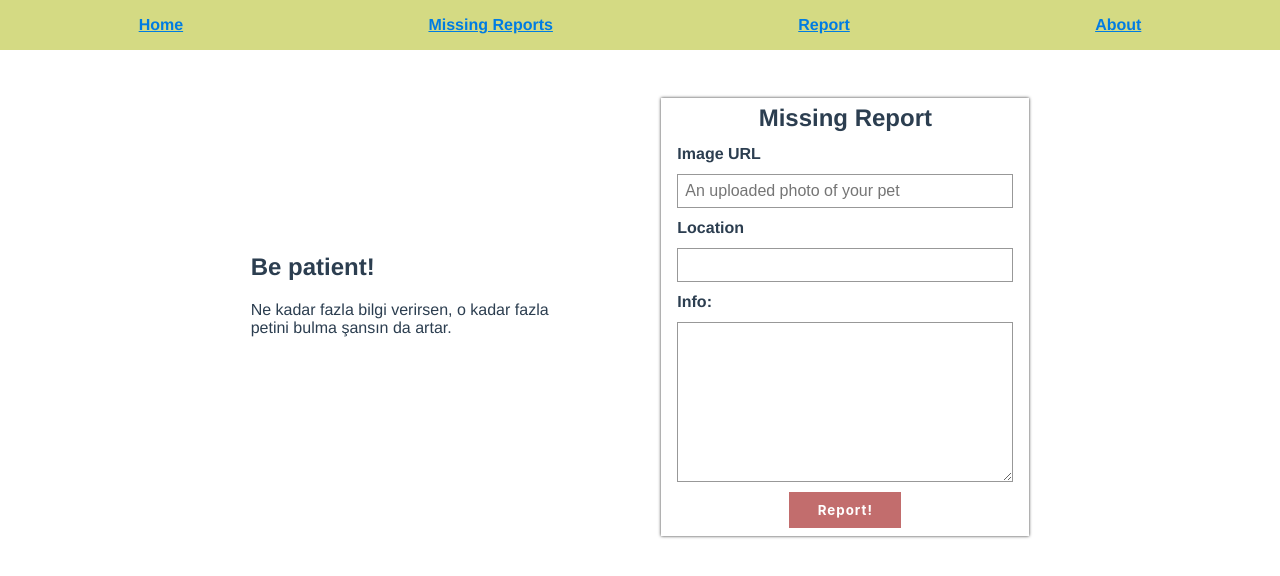
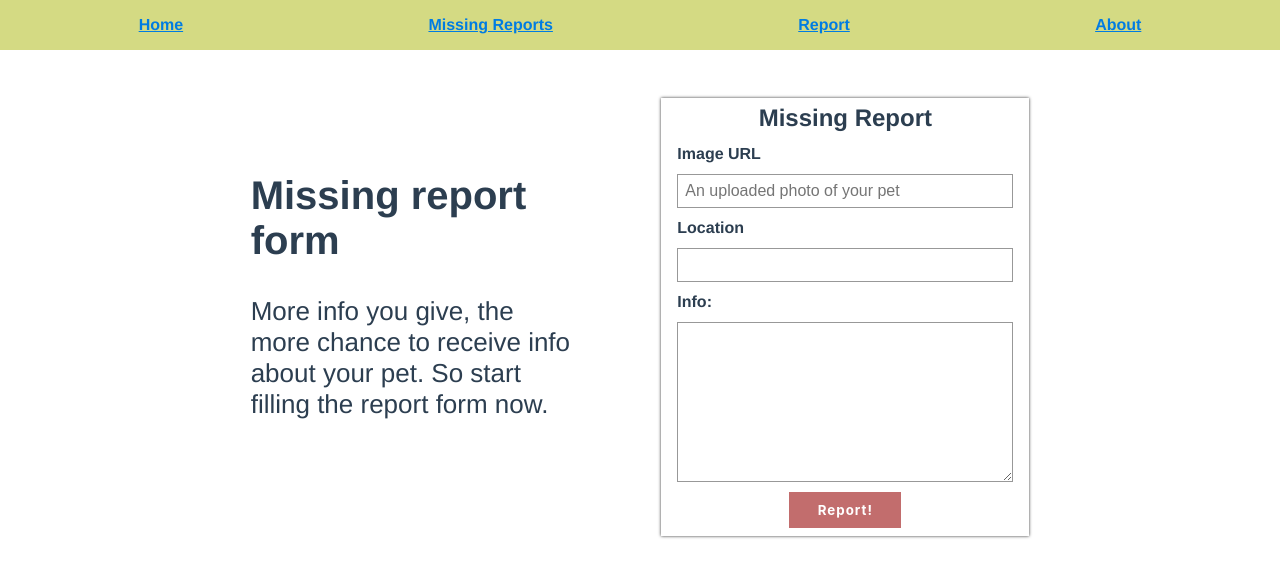
Before and after one commit to acyadigar/missing-reports, a Vue app in the folder frontend/: page /report in a window 1280 px wide. Shown: the top 576 px of the page. Built offline with nearby package versions, Linux system fonts and the light colour scheme; no server answers.

Commit message:
form handlers

```diff
--- a/frontend/src/views/Auth.vue
+++ b/frontend/src/views/Auth.vue
@@ -7,7 +7,8 @@ export default {
       errors : [],
       user: {},
       isSaving: false,
-      registering: true
+      registering: true,
+      error: false
     }
   },
   computed:{
@@ -28,13 +29,17 @@ export default {
       this.registering = !this.registering
     },
     checkForm(){
+      this.errors = []
       if (!this.user.username){
-        this.errors.push('Username is required!')
+        this.errors.push('Username not valid!')
+        this.error = true
       }
       if (!this.user.password || this.user.password.length < 6){
+        this.error = true
         this.errors.push('Password not valid!')
       }
       if (!this.errors.length) {
+        this.error = false
         this.sendForm()
       }
     }
@@ -48,7 +53,7 @@ export default {
       .ban-info
         h1 petbook
         p Get your account and start sharing informations to get back your pet as quick as possible.
-    .loginForm
+    .loginForm(:class='{error: error}')
       input(type='text' placeholder='username' v-model='user.username')
       input(type='password' placeholder='password' v-model='user.password')
       button(v-if='registering' :disabled='isSaving' @click='checkForm') Register
@@ -85,6 +90,7 @@ export default {
   padding: 2rem;
   width: 20rem;
   margin: 0 10px;
+  position: relative;
 }
 input{
   padding: 7px;
@@ -107,6 +113,7 @@ button{
   font-family: -apple-system, BlinkMacSystemFont, 'Segoe UI', Roboto, Oxygen, Ubuntu, Cantarell, 'Open Sans', 'Helvetica Neue', sans-serif;
   letter-spacing: 1px;
   cursor: pointer;
+  outline: border;
 }
 button:hover{
   opacity: 0.8;
@@ -118,6 +125,9 @@ a{
   cursor: pointer;
   user-select: none;
   font-weight: bold;
+}
+.error{
+  box-shadow: 0 0 10px red;
 }
 .banner{
   text-align: center;
--- a/frontend/src/views/Report.vue
+++ b/frontend/src/views/Report.vue
@@ -21,6 +21,7 @@ export default {
       this.isSaving = false
     },
     checkForm(){
+      this.errors = []
       if(!this.user.username){
         return this.errors.push('Need to login!')
       }
@@ -45,8 +46,8 @@ export default {
   .main
     .container
       .info
-        h2 Be patient!
-        p Ne kadar fazla bilgi verirsen, o kadar fazla petini bulma şansın da artar.
+        h2 Missing report form
+        p More info you give, the more chance to receive info about your pet. So start filling the report form now.
         .errors(v-if='errors.length')
           ul
             li(v-for='error in errors') {{error}}
@@ -70,6 +71,12 @@ export default {
 }
 .info{
   width: 20rem;
+}
+.info h2{
+  font-size: 40px;
+}
+.info p{
+  font-size: 26px;
 }
 .reportForm{
   display: flex;
@@ -104,6 +111,7 @@ button{
   font-family: -apple-system, BlinkMacSystemFont, 'Segoe UI', Roboto, Oxygen, Ubuntu, Cantarell, 'Open Sans', 'Helvetica Neue', sans-serif;
   letter-spacing: 1px;
   cursor: pointer;
+  outline: none;
 }
 button:hover{
   background-color: #b15c5c;
```
